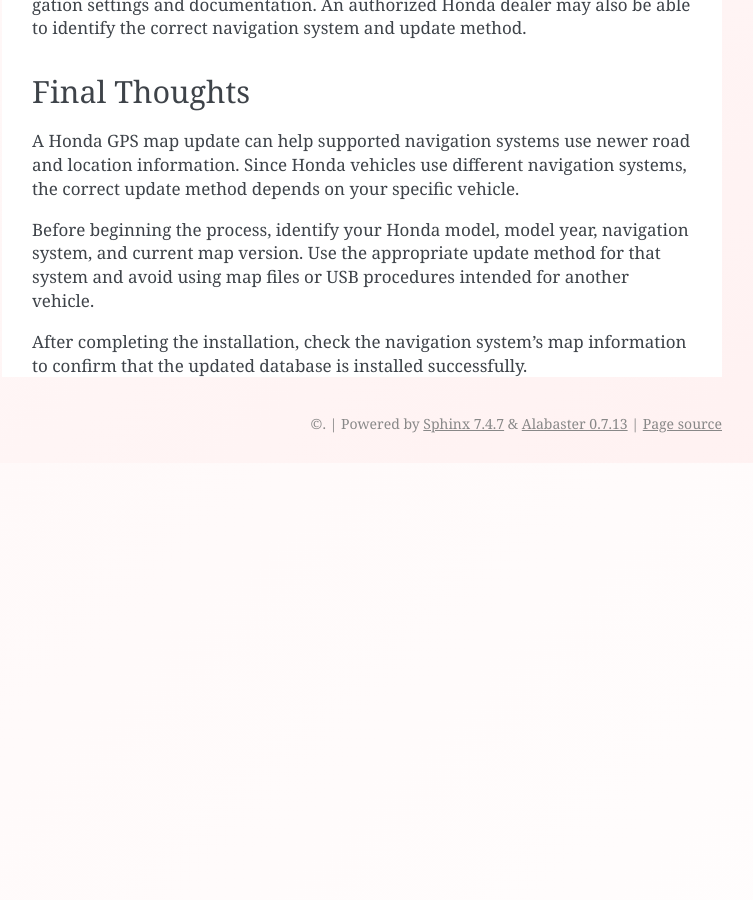
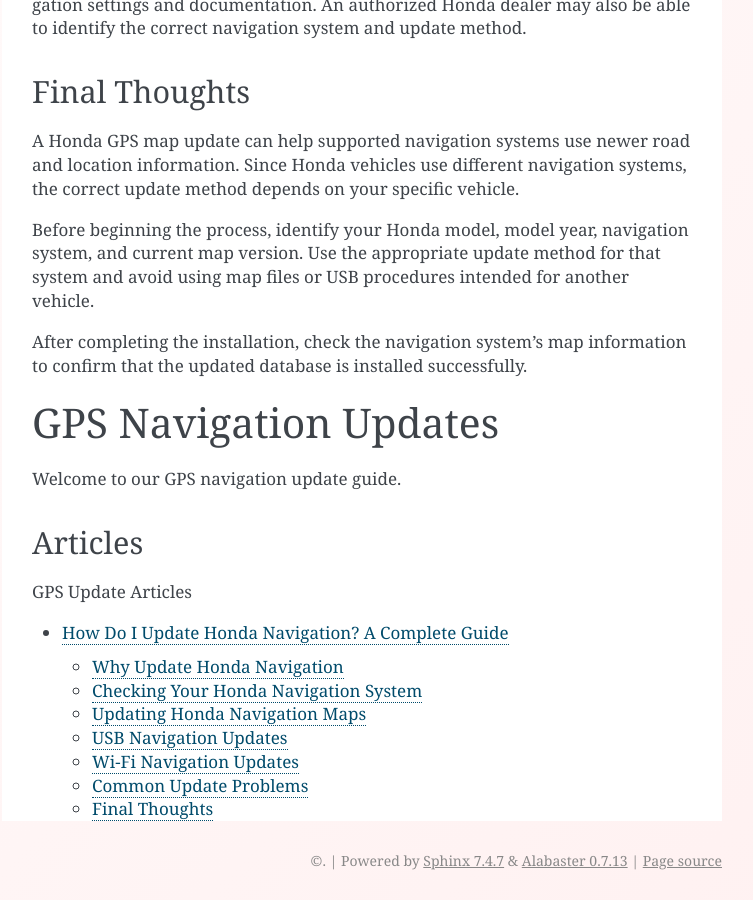
Before and after one commit to hondaupdate/hondaupdate, a Sphinx documentation site: the page built from docs/index.rst, in a window 1280 px wide and 900 px high, scrolled down 3700 px. Shown: the whole window, without its empty margins (388-1141 px from the left). Built offline with Sphinx 7.4.7, drawn with Linux system fonts in a browser that asks for light colours; before the commit the page ends 4163 px from its top, so only the background shows below that; some of the changed text lies outside the part shown.

Commit message:
Update index.rst

```diff
--- a/docs/index.rst
+++ b/docs/index.rst
@@ -100,3 +100,18 @@
 Before beginning the process, identify your Honda model, model year, navigation system, and current map version. Use the appropriate update method for that system and avoid using map files or USB procedures intended for another vehicle.
 
 After completing the installation, check the navigation system's map information to confirm that the updated database is installed successfully.
+
+
+GPS Navigation Updates
+======================
+
+Welcome to our GPS navigation update guide.
+
+Articles
+--------
+
+.. toctree::
+   :maxdepth: 2
+   :caption: GPS Update Articles
+
+   articles/honda-navigation-update
```
